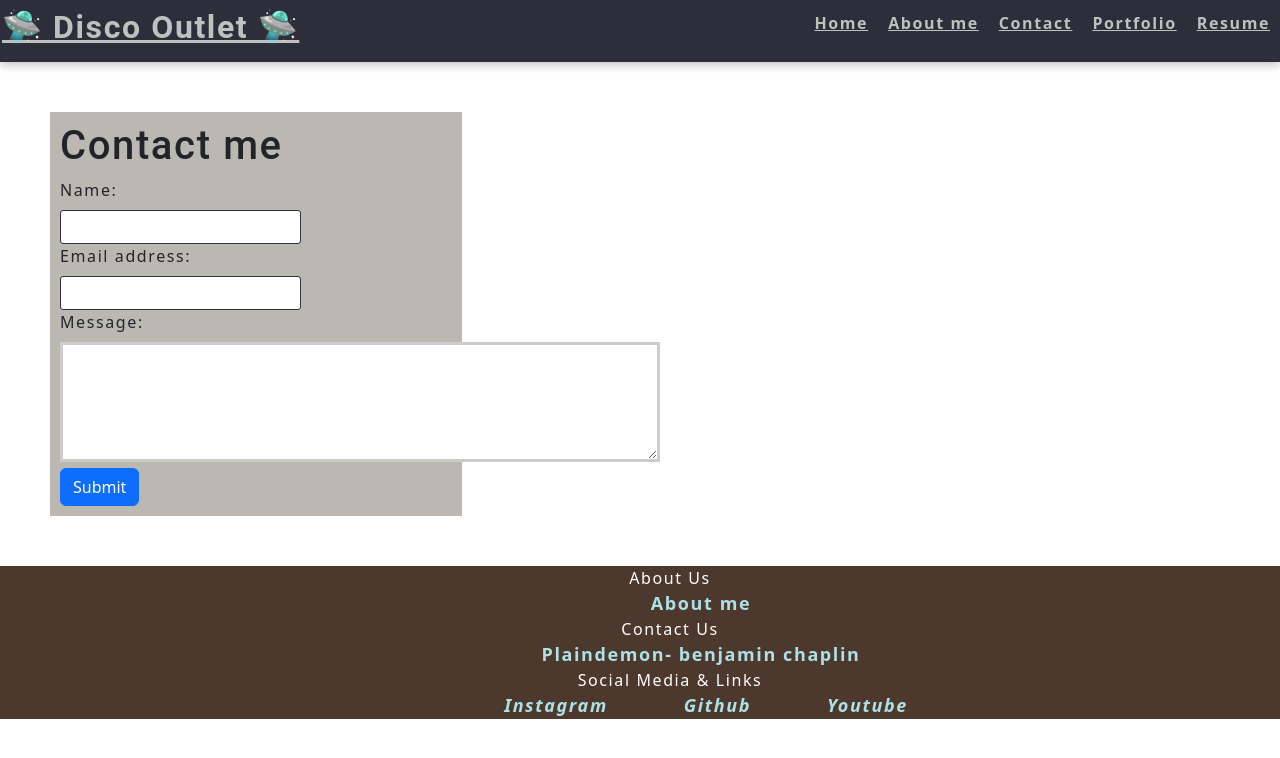
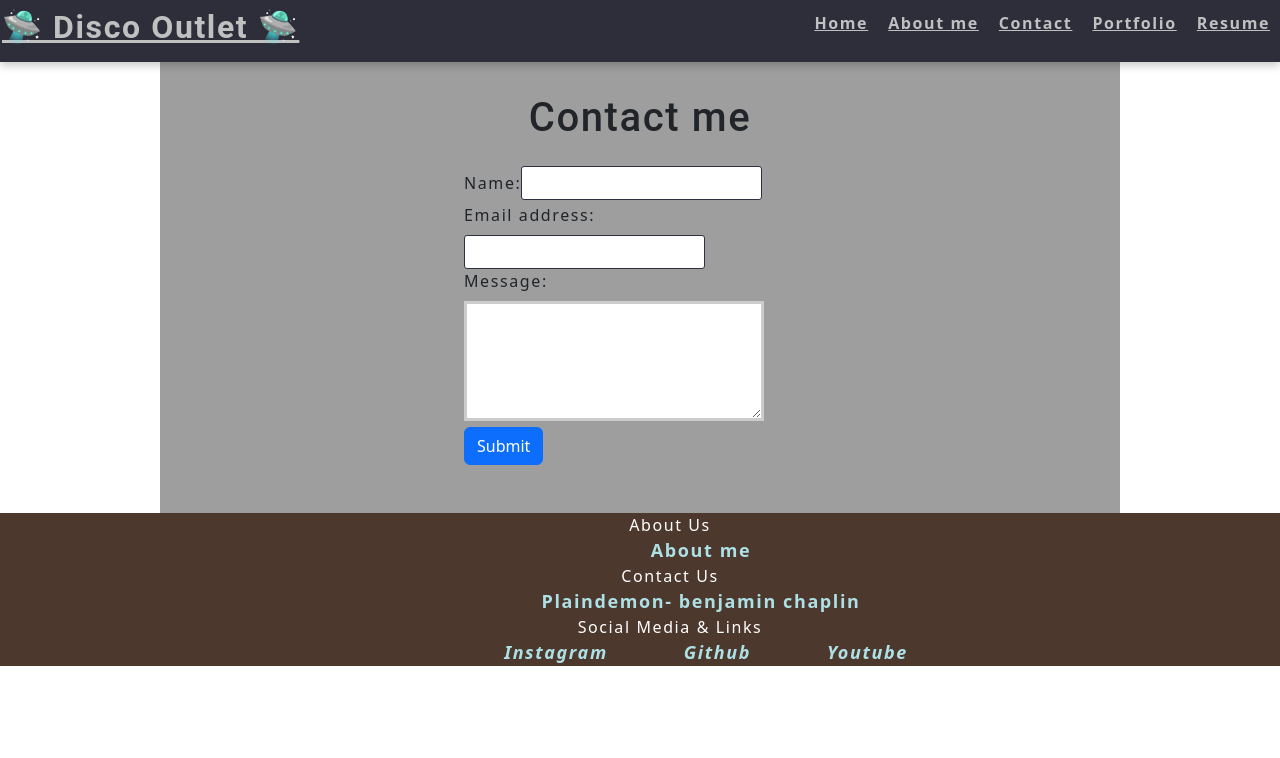
Before and after one commit to Plaindemon/disco-outlet-react-portfolio, a React (Create React App) app: page /contact in a window 1280 px wide. Shown: the top 758 px of the page. Built offline with nearby package versions, Linux system fonts and the light colour scheme.

Commit message:
fixed portfolio links, still needs more styling but functionality is working, might change link to new site happypuppyadvventures or something else

```diff
--- a/src/App.js
+++ b/src/App.js
@@ -23,7 +23,7 @@ function App() {
         <Router>
           <Nav />
           <Routes>
-            <Route path='/home' element={<Home />} />
+            <Route path='/' element={<Home />} />
             <Route path='/about' element={<About />} />
             <Route path='/portfolio'  element={<Portfolio />} />
             <Route path='/contact' element={<Contact />} />
--- a/src/components/Contact/Contact.css
+++ b/src/components/Contact/Contact.css
@@ -1,11 +1,27 @@
-.contact-container{
-    padding: 50px;
+.contact-container-outer-div{
+    /* padding: 50px; */
+    /* padding: 3rem; */
+    background-color: #9e9e9e;
+    padding: 2rem 0 2rem 0;
+    display: flex;
+    flex-direction: column;
+    justify-content: center;
+    align-items: center;
+    background-size: auto;
+    max-width: 1120px;
+    width: 75%;
+    margin: 0 auto;
 }
 
-.contact {
-    background-color: #BBB8B2;
-
+.contact-form-container {
+    margin: 10px;
+    justify-content: center;
+    color: white;
 }
 .contact-form{
-    padding: 25px;
+    padding: 1rem;
 }
+
+.message-textarea {
+    width: 300px;
+}
--- a/src/components/Contact/index.js
+++ b/src/components/Contact/index.js
@@ -42,10 +42,10 @@ function ContactForm() {
   };
 
   return (
-    <Form className="contact-container">
-      <div className="contact">
+    <div className="contact-container-outer-div">
+      {/* <div className="contact"> */}
         <h1 data-testid="h1tag">Contact me</h1>
-        <form id="contact-form" onSubmit={handleSubmit}>
+        <form className="contact-form" onSubmit={handleSubmit}>
           <Form.Group>
             <Form.Label htmlFor="name">Name:</Form.Label>
             <input
@@ -68,7 +68,8 @@ function ContactForm() {
             <Form.Label htmlFor="message">Message:</Form.Label>
             <textarea
               name="message"
-              rows="5"
+              className="message-textarea"
+              // rows="3"
               defaultValue={message}
               onBlur={handleChange}
             />
@@ -82,8 +83,8 @@ function ContactForm() {
             Submit
           </Button>
         </form>
-      </div>
-    </Form>
+      {/* </div> */}
+    </div>
   );
 }
 
--- a/src/components/Portfolio/Portfolio.css
+++ b/src/components/Portfolio/Portfolio.css
@@ -1,10 +1,29 @@
-.portfolio-box{
-    display: flex;
+.portfolio-container-outer-div{
+    /* display: flex; */
     flex-wrap: wrap;
     padding: 20px;
     margin: 10px;
 }
 
+
+.portfolio-container-inner-div {
+    /* margin: 20px; */
+    display: flex;
+    flex-flow: row;
+    align-items: flex-start;
+    max-width: 1120px;
+    width: 90%;
+    margin: 0 auto;
+}
+
+.portfolio-header {
+    font-size: 45px;
+    color: darkgray;
+}
+
+.routes-card {
+    box-shadow: 0 6px 20px rgba(56, 125, 255, 0.17);
+}
 .carousel {
     margin: 10px;
     background-color: #2e2e3a;
--- a/src/components/Portfolio/Randonnee.js
+++ b/src/components/Portfolio/Randonnee.js
@@ -1,28 +1,27 @@
-import Card from 'react-bootstrap/Card';
-import ListGroup from 'react-bootstrap/ListGroup';
+import Card from "react-bootstrap/Card";
+import ListGroup from "react-bootstrap/ListGroup";
 import { Link } from "react-router-dom";
 import project2Image from "../../assets/images/project-2.jpeg";
 
 function RandonneeProject() {
   return (
-    <Card style={{ width: '18rem', margin: '20px' }}>
+    <Card style={{ width: "18rem", margin: "20px" }}>
       <Card.Img variant="top" src={project2Image} />
       <Card.Body>
         <Card.Title>Randonnee</Card.Title>
-        <Card.Text>
-        Climb with friends!
-        </Card.Text>
+        <Card.Text>Climb with friends!</Card.Text>
       </Card.Body>
       <ListGroup className="list-group-flush">
         <ListGroup.Item>
-          <Card.Link href="#">
+          <Card.Link href="https://enigmatic-bayou-07532.herokuapp.com/">
             App Link
           </Card.Link>
         </ListGroup.Item>
-        <ListGroup.Item><Card.Link href="https://github.com/Plaindemon/greenberry">
+        <ListGroup.Item>
+          <Card.Link href="https://github.com/Plaindemon/greenberry">
             Github Link
-          </Card.Link></ListGroup.Item>
-        <ListGroup.Item>Vestibulum at eros</ListGroup.Item>
+          </Card.Link>
+        </ListGroup.Item>
       </ListGroup>
     </Card>
   );
--- a/src/components/Portfolio/RobotRent.js
+++ b/src/components/Portfolio/RobotRent.js
@@ -12,10 +12,10 @@ function RobotRent() {
       </Card.Body>
       <ListGroup className="list-group-flush">
         <ListGroup.Item>
-          <Card.Link href="#">App Link</Card.Link>
+          <Card.Link href="https://sleepy-thicket-53058.herokuapp.com/">App Link</Card.Link>
         </ListGroup.Item>
         <ListGroup.Item>
-          <Card.Link href="#">Github Link</Card.Link>
+          <Card.Link href="https://github.com/Plaindemon/robot-rent">Github Link</Card.Link>
         </ListGroup.Item>
       </ListGroup>
     </Card>
--- a/src/components/Portfolio/Routes.js
+++ b/src/components/Portfolio/Routes.js
@@ -15,14 +15,15 @@ function RoutesProject() {
       </Card.Body>
       <ListGroup className="list-group-flush">
         <ListGroup.Item>
-          <Card.Link href="https://glowing-sporky-routes.herokuapp.com/">
+          <Card.Link href="https://shrouded-anchorage-74722.herokuapp.com/">
             App Link
           </Card.Link>
         </ListGroup.Item>
-        <ListGroup.Item><Card.Link href="https://github.com/brotherson67/glowing-spork">
+        <ListGroup.Item>
+          <Card.Link href="https://github.com/Plaindemon/glowing-spork">
             Github Link
-          </Card.Link></ListGroup.Item>
-        <ListGroup.Item>Vestibulum at eros</ListGroup.Item>
+          </Card.Link>
+        </ListGroup.Item>
       </ListGroup>
     </Card>
   );
--- a/src/components/Portfolio/WeatherTrails.js
+++ b/src/components/Portfolio/WeatherTrails.js
@@ -1,28 +1,28 @@
-import Card from 'react-bootstrap/Card';
-import ListGroup from 'react-bootstrap/ListGroup';
+import Card from "react-bootstrap/Card";
+import ListGroup from "react-bootstrap/ListGroup";
 import { Link } from "react-router-dom";
 import project1Image from "../../assets/images/weather-trails.gif";
 
 function WeatherTrailsProject() {
   return (
-    <Card style={{ width: '18rem', margin: '20px' }}>
+    <Card style={{ width: "18rem", margin: "20px" }}>
       <Card.Img variant="top" src={project1Image} />
       <Card.Body>
         <Card.Title>Weather Trails</Card.Title>
         <Card.Text>
-        Checks the weather and 5 day forecast and can search National Parks service for parks in each State
+          Checks the weather and 5 day forecast and can search National Parks
+          service for parks in each State
         </Card.Text>
       </Card.Body>
       <ListGroup className="list-group-flush">
+        {/* <ListGroup.Item>
+          <Card.Link href="#">App Link</Card.Link>
+        </ListGroup.Item> */}
         <ListGroup.Item>
-          <Card.Link href="#">
-            App Link
+          <Card.Link href="https://plaindemon.github.io/weather-trails">
+            Github Link
           </Card.Link>
         </ListGroup.Item>
-        <ListGroup.Item><Card.Link href="https://plaindemon.github.io/weather-trails">
-            Github Link
-          </Card.Link></ListGroup.Item>
-        <ListGroup.Item>Vestibulum at eros</ListGroup.Item>
       </ListGroup>
     </Card>
   );
--- a/src/components/Portfolio/index.js
+++ b/src/components/Portfolio/index.js
@@ -6,94 +6,17 @@ import WeatherTrailsProject from "./WeatherTrails";
 import RobotRent from "./RobotRent";
 import "./Portfolio.css";
 
-
 function Portfolio() {
   return (
-    <div className="portfolio-box">
+    <div className="portfolio-container-outer-div">
       {/* <Carousel /> */}
-
-      <h3 id="portfolio">Portfolio: </h3>
-
-      <RoutesProject />
-      <RandonneeProject />
-      <WeatherTrailsProject />
-      <RobotRent />
-      {/* <section className="work-section"> */}
-        {/* <ul className="work-title"> */}
-
-        {/* <div className="card-body-port">
-          <ul className="card-list">
-            <li className="work-title"> Project 3 - Portfolio Project 3:</li>
-            <a href="https://glowing-sporky-routes.herokuapp.com/">
-              <img
-                src={project3Image}
-                className="my-2"
-                style={{ width: "50%" }}
-                alt="cover"
-              />
-            </a>
-
-            <a
-              href="https://github.com/brotherson67/glowing-spork"
-              className="work-link"
-            >
-              <p>Github Repository - Glowing-spork</p>
-            </a>
-          </ul>
-        </div>
-
-        <div className="card-body-port">
-          <ul className="card-list">
-            <li className="work-title"> Randonnee - Portfolio Project 2:</li>
-            <a href="" className="work-link">
-              <img
-                src={project2Image}
-                className="my-2"
-                style={{ width: "50%" }}
-                alt="cover"
-              />
-            </a>
-            <a
-              href="https://github.com/Plaindemon/greenberry"
-              className="work-link"
-            >
-              <p>Github Repository - Greenberry</p>
-            </a>
-          </ul>
-        </div>
-
-        <div className="card-body-port">
-          <ul className="card-list">
-            <li className="work-title">Weather Trails - Group Project 1: </li>
-            <a
-              href="https://plaindemon.github.io/weather-trails"
-              className="work-link"
-            >
-              <img
-                src={project1Image}
-                className="my-2"
-                style={{ width: "50%" }}
-                alt="cover"
-              />
-            </a>
-            <a
-              href="https://github.com/Plaindemon/weather-trails"
-              className="work-link"
-            >
-              <p>Github Repository - Weather-Trails</p>
-            </a>
-          </ul>
-        </div> */}
-
-        {/* <li className="work-title">Weather Dashboard
-
-                </li>
-
-                <li className="work-title">Multiple Choice Quiz
-
-                </li> */}
-        {/* </ul> */}
-      {/* </section> */}
+      <h3 className="portfolio-header">Portfolio: </h3>
+      <div className="portfolio-container-inner-div">
+        <RoutesProject  className="routes-card" />
+        <RandonneeProject className="randonnee-card" />
+        <WeatherTrailsProject className="weather-trails-card" />
+        <RobotRent className="robot-rent-card" />
+      </div>
     </div>
   );
 }
```
Also changed, not shown: src/components/Portfolio/extra.txt (added).
